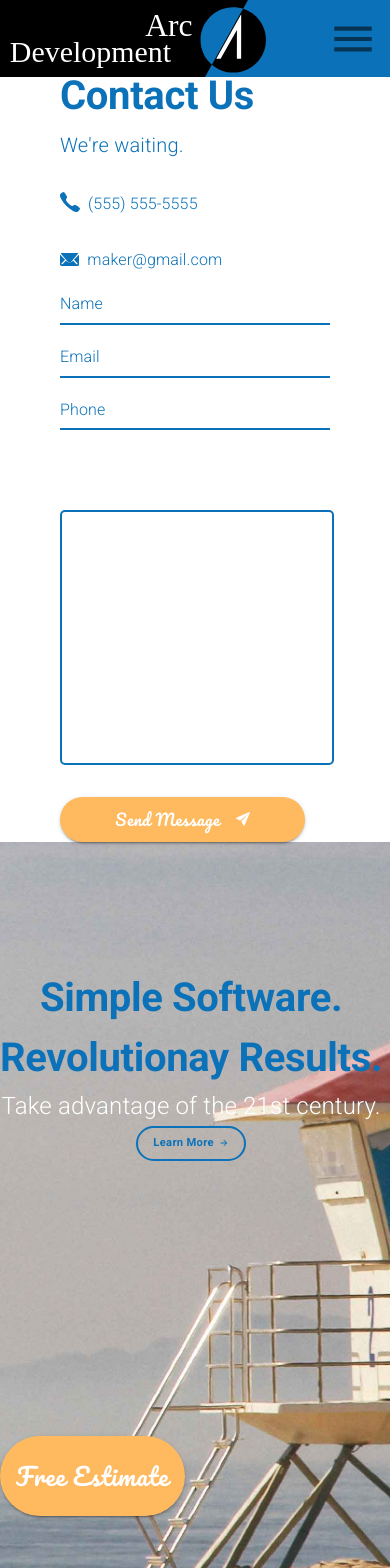
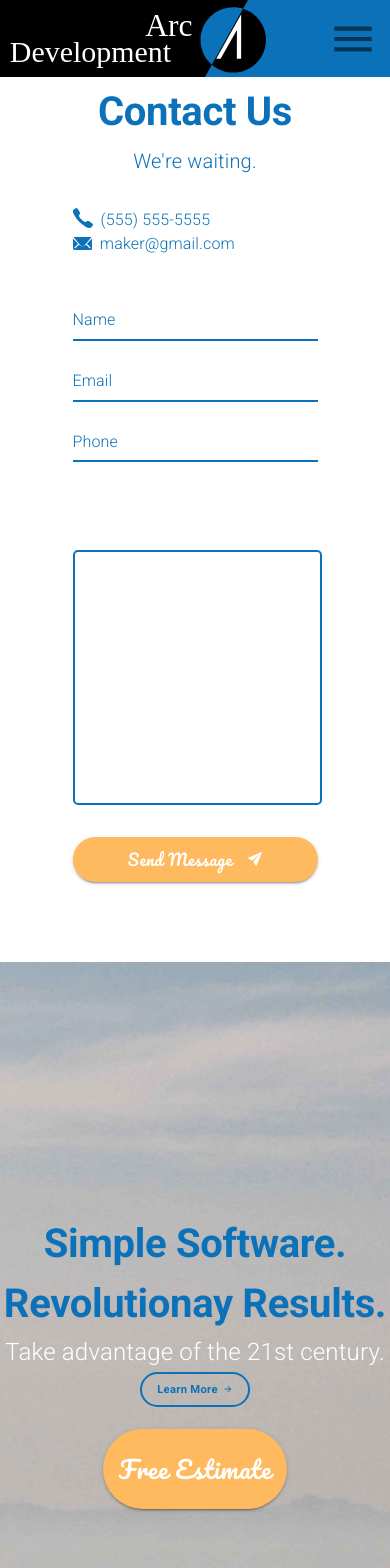
Before and after one commit to badgerine/arc-development, a React (Create React App) app: page /contact in a window 390 px wide. Shown: the top 1568 px of the page. Built offline with nearby package versions, Linux system fonts and the light colour scheme.

Commit message:
S7#112 using textfields - responsive design

```diff
--- a/src/components/Contact.js
+++ b/src/components/Contact.js
@@ -8,6 +8,7 @@ import Hidden from '@material-ui/core/Hidden';
 import Button from '@material-ui/core/Button';
 import TextField from '@material-ui/core/TextField';
 import background from '../assets/background.jpg';
+import mobileBackground from '../assets/mobileBackground.jpg';
 import phoneIcon from '../assets/phone.svg';
 import emailIcon from '../assets/email.svg';
 import airplane from '../assets/send.svg';
@@ -20,14 +21,17 @@ const useStyles = makeStyles(theme => ({
     backgroundSize: 'cover',
     backgroundRepeat: 'no-repeat',
     height: '60em',
-    paddingBottom: '10em'
+    paddingBottom: '10em',
+    [theme.breakpoints.down('md')]: {
+      backgroundImage: `url(${mobileBackground})`
+    }
   },
   learnButton: {
     ...theme.typography.learnButton,
     fontSize: '0.7rem',
     height: 35,
     // padding: 5,
-    [theme.breakpoints.down('sm')]: {
+    [theme.breakpoints.down('md')]: {
       marginBottom: '2em'
     }
   },
@@ -40,7 +44,7 @@ const useStyles = makeStyles(theme => ({
     fontSize: '1.5rem',
     marginLeft: '2em',
     marginRight: '5em',
-    [theme.breakpoints.down('sm')]: {
+    [theme.breakpoints.down('md')]: {
       marginLeft: 0,
       marginRight: 0,
     },
@@ -82,16 +86,22 @@ const Contact = (props) => {
   return (
     <Grid container direction='row'>
       {/*---layout container - contact form---*/}
-      <Grid item container lg={4} xl={3} justify='center' alignItems='center'>
+      <Grid item container lg={4} xl={3} justify='center' alignItems='center'
+        style={{ marginBottom: matchesMD ? '5em' : 0, marginTop: matchesSM ? '1em' : matchesMD ? '5em' : 0 }}
+      >
         <Grid item direction='column' >
           {/*---contact form - title and intro---*/}
           <Grid item>
             <Typography variant='h2' gutterBottom
               style={{ lineHeight: 1 }}
+              align={matchesMD ? 'center' : undefined}
             >
               Contact Us
               </Typography>
-            <Typography variant='body1' style={{ color: theme.palette.common.arcBlue }}>
+            <Typography variant='body1'
+              style={{ color: theme.palette.common.arcBlue }}
+              align={matchesMD ? 'center' : undefined}
+            >
               We're waiting.
               </Typography>
           </Grid>
@@ -106,7 +116,7 @@ const Contact = (props) => {
                 </Typography>
             </Grid>
           </Grid>
-          <Grid item container style={{ marginTop: '2em' }}>
+          <Grid item container style={{ marginBottom: '2em' }}>
             <Grid item>
               <img src={emailIcon} alt='envelope' style={{ marginRight: '0.5em', verticalAlign: 'bottom' }} />
             </Grid>
@@ -118,14 +128,13 @@ const Contact = (props) => {
           </Grid>
           {/*---contact form - capture user info and message---*/}
           <Grid item container direction='column'>
-            <Grid item>
-              <Grid item>
+            <Grid item style={{ marginBottom: '0.5em' }}>
               <TextField label='Name' id='name' fullWidth value={name} onChange={event => setName(event.target.value)} />
             </Grid>
-              <Grid item>
+            <Grid item style={{ marginBottom: '0.5em' }}>
               <TextField label='Email' id='email' fullWidth value={email} onChange={event => setEmail(event.target.value)} />
             </Grid>
-              <Grid item>
+            <Grid item style={{ marginBottom: '0.5em' }}>
               <TextField label='Phone' id='phone' fullWidth value={phone} onChange={event => setPhone(event.target.value)} />
             </Grid>
           </Grid>
@@ -142,8 +151,9 @@ const Contact = (props) => {
               className={classes.message}
             />
           </Grid>
-            <Grid item container justify='center' style={{ marginTop: '2em' }}>
-              <Button variant='contained' className={classes.sendButton}>
+          <Grid item container direction='row' justify='flex-end' style={{ marginTop: '2em' }}>
+            <Grid item>
+              <Button variant='contained' className={classes.sendButton} style={{marginRight: 0}}>
                 Send Message
                 <img src={airplane} alt='airplane' style={{ marginLeft: '1rem' }} />
               </Button>
@@ -153,17 +163,20 @@ const Contact = (props) => {
       </Grid>
 
       {/*---layout container - call to action---*/}
-      <Grid item container className={classes.background} alignItems='center' lg={8} xl={9}>
-        <Grid item style={{ marginLeft: matchesSM ? 0 : '3em', textAlign: matchesSM ? 'center' : 'inherit' }}>
+      <Grid item container alignItems='center' justify={matchesMD ? 'center' : undefined} lg={8} xl={9}
+        direction={matchesMD ? 'column' : 'row'}
+        className={classes.background}
+      >
+        <Grid item style={{ marginLeft: matchesMD ? 0 : '3em', textAlign: matchesMD ? 'center' : 'inherit' }}>
           <Grid container direction='column'>
             <Grid item>
-              <Typography variant='h2'>
+              <Typography variant='h2' align={matchesMD ? 'center' : undefined}>
                 Simple Software.<br />Revolutionay Results.
               </Typography>
-              <Typography variant='subtitle2' style={{ fontSize: '1.5rem' }}>
+              <Typography variant='subtitle2' align={matchesMD ? 'center' : undefined} style={{ fontSize: '1.5rem' }}>
                 Take advantage of the 21st century.
               </Typography>
-              <Grid container item justify={matchesSM ? 'center' : undefined}>
+              <Grid container item justify={matchesMD ? 'center' : undefined}>
                 <Button
                   variant='outlined'
                   className={classes.learnButton}
--- a/src/ui/Theme.js
+++ b/src/ui/Theme.js
@@ -88,6 +88,10 @@ export default createMuiTheme({
       }
     },
     MuiInput: {
+      root: {
+        color: customGrey,
+        fontWeight: 300
+      },
       underline: {
         '&:before': {
           borderBottom: `2px solid ${customBlue}`
```
Lines whose indentation alone changed are shown as unchanged.
